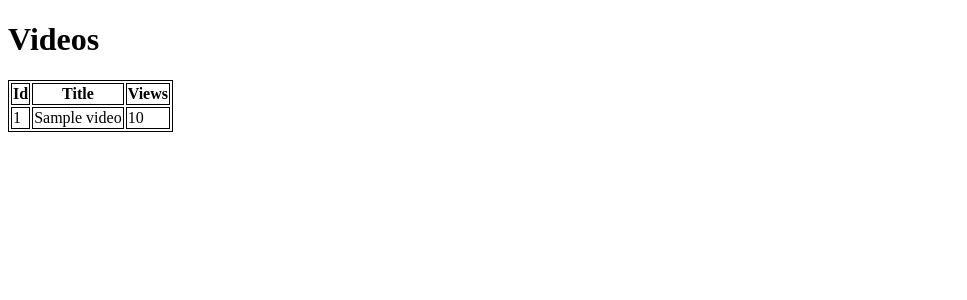
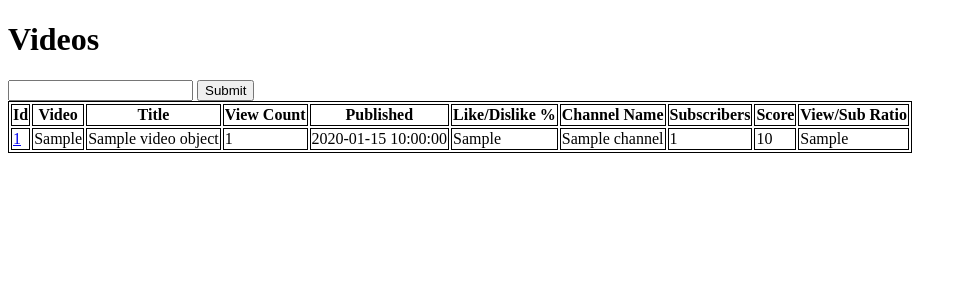
Before and after one commit to atefkaibenothman/Youtube-Better-Search-App, a Flask app: template templates/index.html in a window 1280 px wide. Shown: the top 300 px of the page, without its empty margins (0-967 px from the left). Run offline with Flask 2, Linux system fonts and the light colour scheme; the template is opened without the code that fills it: most values are stand-ins (such as "Sample title", 1, 10 or a date in 2020).

Commit message:
added table that displays video statistics

```diff
--- a/app.py
+++ b/app.py
@@ -1,11 +1,22 @@
-from flask import Flask, render_template
-from data import videos
+import json
+import sys
+from flask import Flask, render_template, Markup, request
+from run import output_data_to_file
 
 app = Flask(__name__)
 
 @app.route("/")
 def home():
-    return render_template("index.html", videos=videos)
+    data = {}
+    return render_template("index.html", videos=data)
+
+@app.route("/", methods=["POST"])
+def home_post():
+    search_term = request.form["search"]
+    output_data_to_file(search_term)
+    with open("./data.json") as f:
+        data = json.load(f)
+    return render_template("index.html", videos=data)
 
 if __name__ == "__main__":
     app.run(debug=True)
--- a/data.py
+++ b/data.py
@@ -2,16 +2,25 @@ videos = [
             {
                 "id": "1",
                 "title": "Title 1",
-                "views": 55
+                "views": 55,
+                "channel": {
+                    "channel_id": "a"
+                    }
             },
             {
                 "id": "2",
                 "title": "Title 2",
-                "views": 100
+                "views": 100,
+                "channel": {
+                    "channel_id": "b"
+                    }
             },
             {
                 "id": "3",
                 "title": "Title 3",
-                "views": 15
+                "views": 15,
+                "channel": {
+                    "channel_id": "c"
+                    }
             },
         ]
--- a/templates/index.html
+++ b/templates/index.html
@@ -15,18 +15,38 @@
 
   <body>
     <h1>Videos</h1>
+    <form method="POST">
+      <input name="search">
+      <input type="submit">
+    </form>
     <table>
       <tr>
         <th>Id</th>
+        <th>Video</th>
         <th>Title</th>
-        <th>Views</th>
+        <th>View Count</th>
+        <th>Published</th>
+        <th>Like/Dislike %</th>
+        <th>Channel Name</th>
+        <th>Subscribers</th>
+        <th>Score</th>
+        <th>View/Sub Ratio</th>
       </tr>
       {% for video in videos %}
-        <tr>
-          <td>{{ video.id }}</td>
-          <td>{{ video.title }}</td>
-          <td>{{ video.views }}</td>
-        </tr>
+        {% for video_id, video_object in video.items() %}
+          <tr>
+            <td><a href="https://www.youtube.com/watch?v={{ video_id }}">{{ video_id }}</a></td>
+            <td><div>{{ video_object["embed_html"]  | safe }}</div></td>
+            <td>{{ video_object["title"] }}</td>
+            <td>{{ video_object["view_count"] }}</td>
+            <td>{{ video_object["date_ago"] }}</td>
+            <td>{{ video_object["like_dislike_ratio"] }}</td>
+            <td>{{ video_object["channel"]["title"] }}</td>
+            <td>{{ video_object["channel"]["channel_subscriber_count"] }}</td>
+            <td>{{ video_object["score"] }}</td>
+            <td>{{ video_object["view_sub_ratio"] }}</td>
+          </tr>
+        {% endfor %}
       {% endfor %}
     </table>
   </body>
```
Also changed, not shown: data.json (added, +1 -0 lines), run.py (+58 -8 lines).
